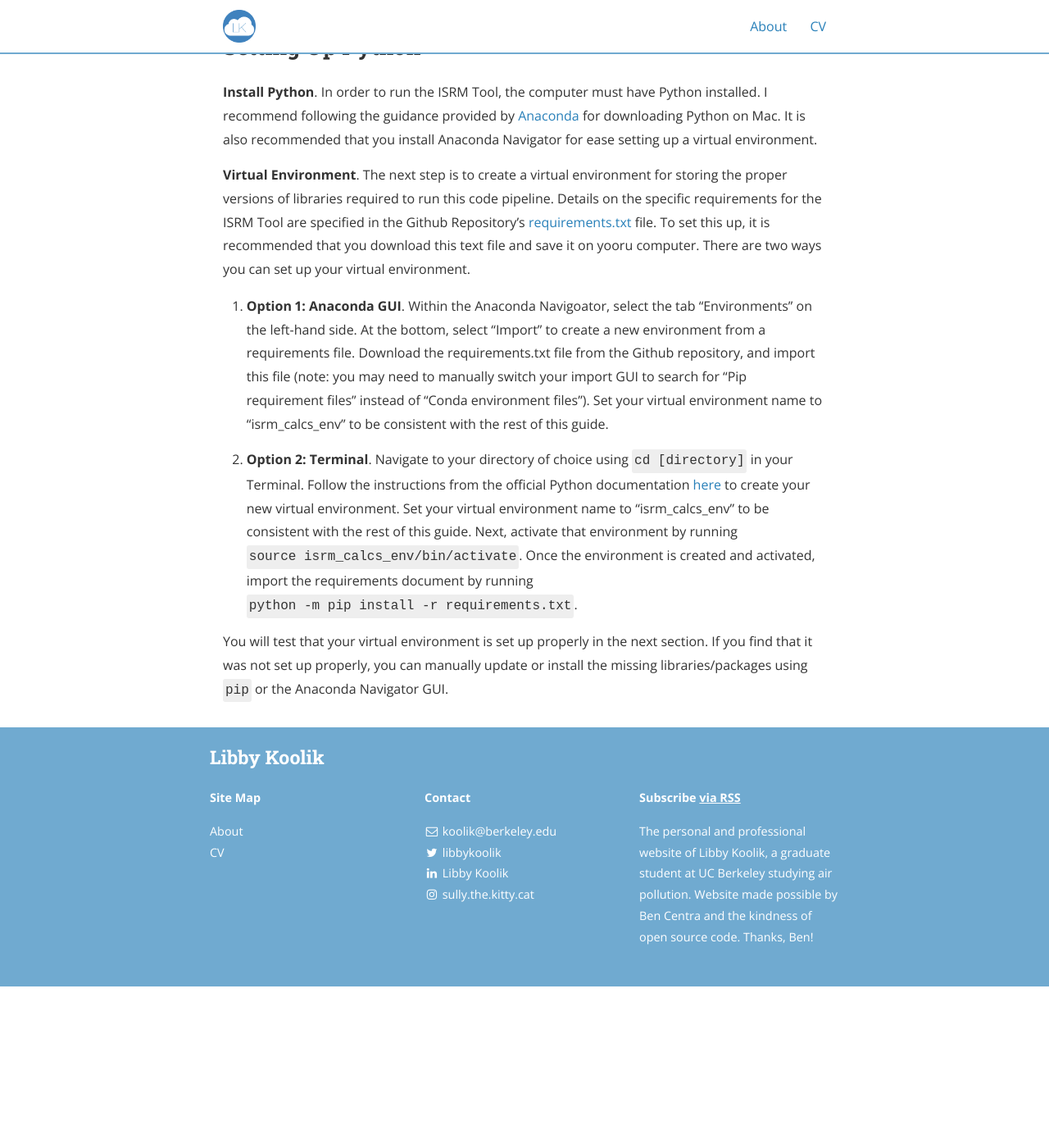
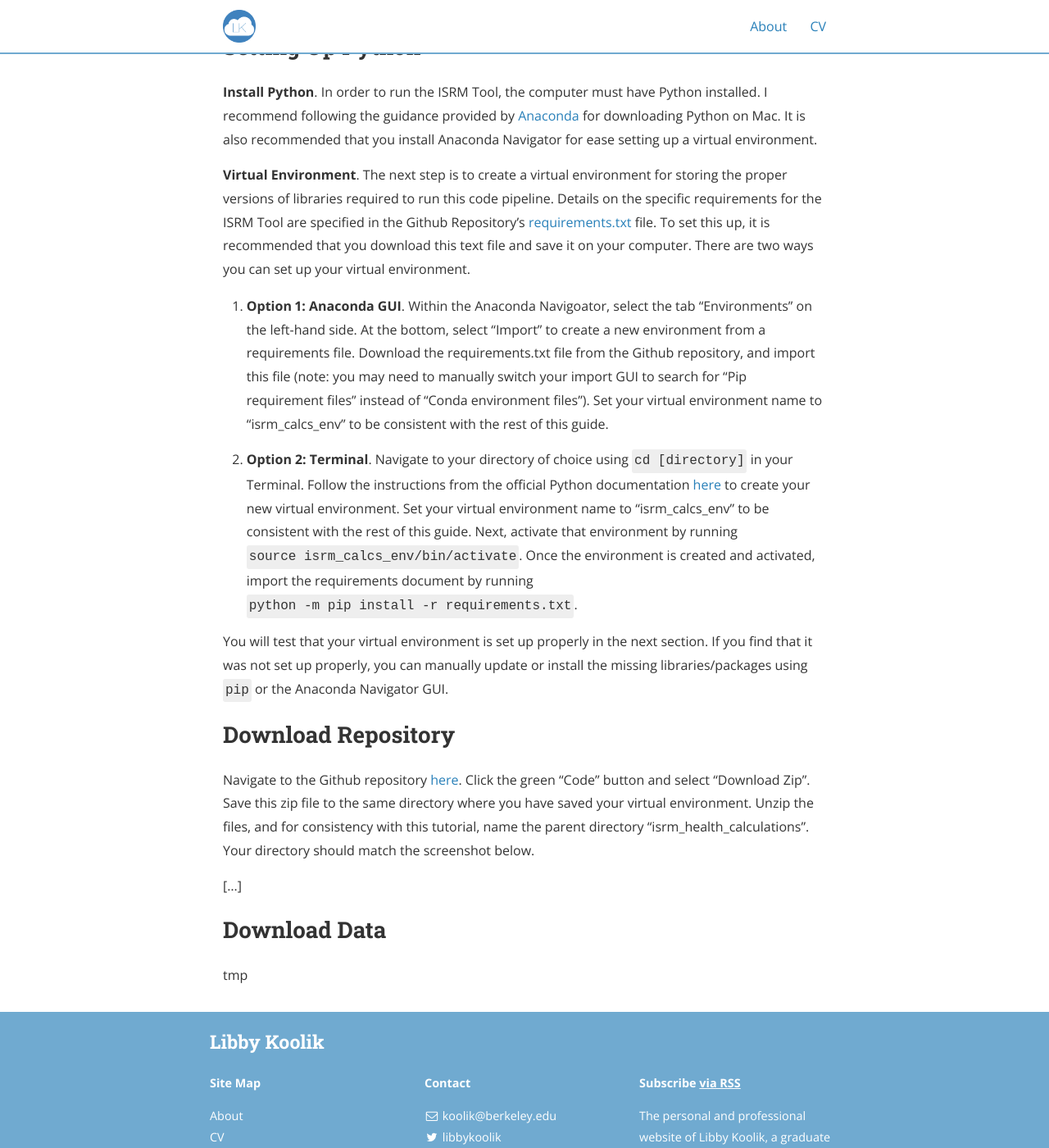
Before and after one commit to lkoolik/lkoolik.github.io, a Jekyll site: the page built from isrm.md, in a window 1280 px wide and 1400 px high, scrolled down 1588 px. Shown: the whole window at 82% size. Built offline with Jekyll 4.4.1, drawn with Linux system fonts in a browser that asks for light colours; nearby versions of some CDN libraries; before the commit the page ends 2791 px from its top, so only the background shows below that.

Commit message:
Update isrm.md

```diff
--- a/isrm.md
+++ b/isrm.md
@@ -32,10 +32,19 @@ The tool was developed on MacOS Monterey on the Apple M1 with 16 GB Memory. The
 
 **Install Python**. In order to run the ISRM Tool, the computer must have Python installed. I recommend following the guidance provided by [Anaconda](https://docs.anaconda.com/anaconda/install/mac-os/) for downloading Python on Mac. It is also recommended that you install Anaconda Navigator for ease setting up a virtual environment.
 
-**Virtual Environment**. The next step is to create a virtual environment for storing the proper versions of libraries required to run this code pipeline. Details on the specific requirements for the ISRM Tool are specified in the Github Repository's [requirements.txt](https://github.com/lkoolik/isrm_health_calculations/blob/main/requirements.txt) file. To set this up, it is recommended that you download this text file and save it on yooru computer. There are two ways you can set up your virtual environment.
+**Virtual Environment**. The next step is to create a virtual environment for storing the proper versions of libraries required to run this code pipeline. Details on the specific requirements for the ISRM Tool are specified in the Github Repository's [requirements.txt](https://github.com/lkoolik/isrm_health_calculations/blob/main/requirements.txt) file. To set this up, it is recommended that you download this text file and save it on your computer. There are two ways you can set up your virtual environment.
 
 1. **Option 1: Anaconda GUI**. Within the Anaconda Navigoator, select the tab "Environments" on the left-hand side. At the bottom, select "Import" to create a new environment from a requirements file. Download the requirements.txt file from the Github repository, and import this file (note: you may need to manually switch your import GUI to search for "Pip requirement files" instead of "Conda environment files"). Set your virtual environment name to "isrm_calcs_env" to be consistent with the rest of this guide.
 
 2. **Option 2: Terminal**. Navigate to your directory of choice using `cd [directory]` in your Terminal. Follow the instructions from the official Python documentation [here](https://docs.python.org/3/tutorial/venv.html) to create your new virtual environment. Set your virtual environment name to "isrm_calcs_env" to be consistent with the rest of this guide. Next, activate that environment by running `source isrm_calcs_env/bin/activate`. Once the environment is created and activated, import the requirements document by running `python -m pip install -r requirements.txt`.
 
 You will test that your virtual environment is set up properly in the next section. If you find that it was not set up properly, you can manually update or install the missing libraries/packages using `pip` or the Anaconda Navigator GUI.
+
+## Download Repository ##
+
+Navigate to the Github repository [here](https://github.com/lkoolik/isrm_health_calculations). Click the green "Code" button and select "Download Zip". Save this zip file to the same directory where you have saved your virtual environment. Unzip the files, and for consistency with this tutorial, name the parent directory "isrm_health_calculations". Your directory should match the screenshot below.
+
+[...]
+
+## Download Data ##
+tmp
```
